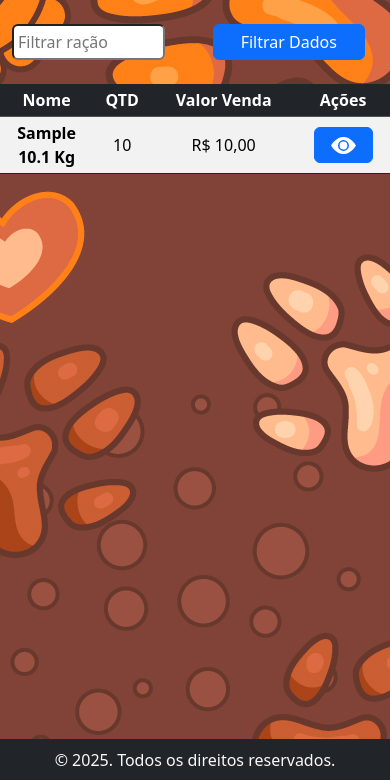
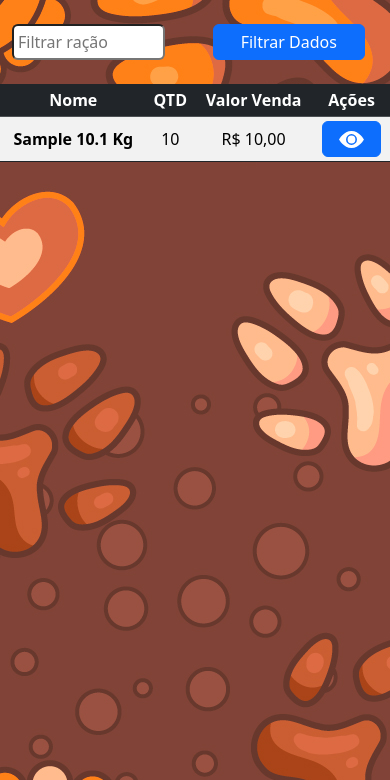
Before and after one commit to Ewerton082/pets-Storage-Django, a Django app: page / in a window 390 px wide. Shown: the part 64-844 px from the top of the page. Run offline with Django 5.2, Linux system fonts and the light colour scheme; a user stored in the database is signed in; tables that the repository leaves empty hold one stand-in row (values such as "Sample post").

Commit message:
Alterando alguns detalhes

```diff
--- a/core/templates/starter.html
+++ b/core/templates/starter.html
@@ -109,10 +109,6 @@
 
         {% endblock %}
     </main>
-    <div class="space mt-5"></div>
-    <footer class="bg-dark text-light text-center py-2 mt-3 border-top border-dark ">
-        <p class="mb-0">© 2025. Todos os direitos reservados.</p>
-    </footer>
 
     {% block js_settings %}
 
--- a/docker-compose.yml
+++ b/docker-compose.yml
@@ -1,6 +1,7 @@
 services:
   web-app:
     build: .
+    restart: always
     container_name: petsfood_django
     ports:
       - "8000:8000"
@@ -31,6 +32,7 @@ services:
 
   nginx:
     image: nginx:latest
+    restart: always
     container_name: nginx
     ports:
       - "80:80"
--- a/static/css/home.css
+++ b/static/css/home.css
@@ -5,20 +5,12 @@
 }
 
 @media (max-width: 500px) {
-    .responsive-micro-column {
-        display: none;
-    }
 
     .my-responsive-item{
         display: none !important;
     }
 
-    .show-micro{
-        display: block !important;
-    }
 }
-
-.show-micro{display: none;}
 
 .my-responsive-item{
     width: 300px;
--- a/static/css/report.css
+++ b/static/css/report.css
@@ -5,7 +5,7 @@
 }
 
 .my-table{
-    max-height: 75vh !important;
+    max-height: 80vh !important;
 }
 
 .my-thead{
```
Also changed, not shown: storage/templates/alerthome.html, storage/templates/home.html, storage/templates/weekreport.html, storage/views.py.
